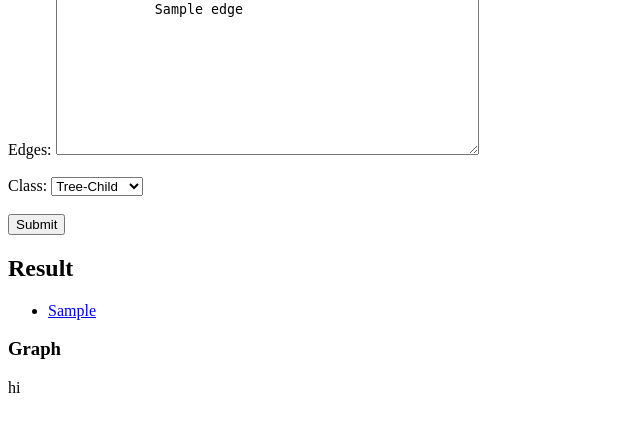
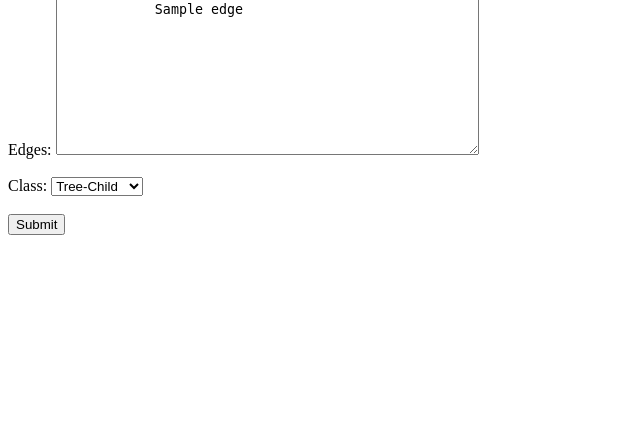
Before and after one commit to RemieJanssen/PhyloWebTools, a Flask app: template templates/orientation.html in a window 1280 px wide. Shown: the part 143-575 px from the top of the page, without its empty margins (0-640 px from the left). Run offline with Flask 3, Linux system fonts and the light colour scheme; the template is opened without the code that fills it: most values are stand-ins (such as "Sample title", 1, 10 or a date in 2020).

Commit message:
Only show results if input is given

```diff
--- a/app.py
+++ b/app.py
@@ -26,7 +26,7 @@
     network_class = request.args.get("class", "")
     class_checker, chain_length = class_checker_dict.get(network_class, class_checker_dict["default"])
     if not edges:
-        return render_template("orientation.html", edges="", orientations="", network_class=network_class)
+        return render_template("orientation.html", edges="", orientations=None, network_class=network_class, show_results=False)
 
     edges = edges.splitlines()
     edges = [e.split() for e in edges]
@@ -34,26 +34,19 @@
 
     network = nx.Graph(edges)
 
-    orientations = LevelStuff(network, chain_length, class_checker)
+    orientations = LevelStuff(network, chain_length, class_checker) or dict()
     oriented_networks = [OrientationAlgorithmBinary(network,rootEdge,reticulations) for rootEdge, reticulations in orientations.items()]
     oriented_networks_edge_lists = [json.dumps([e for e in oriented_network.edges]) for oriented_network in oriented_networks]
 
-    print(oriented_networks_edge_lists)
-
-    return render_template("orientation.html", edges=edges, orientations=oriented_networks_edge_lists, network_class=network_class)
+    return render_template("orientation.html", edges=edges, orientations=oriented_networks_edge_lists, network_class=network_class, show_results=True)
 
 @app.route("/draw_oriented_network")
 def _draw_oriented_network():
     """Takes a list of edges and returns a graphviz svg picture of the graph.
     Each node is labeled with its label.
     """
-    print()
     edges = request.args.get("edges", "[]")
-    print(edges)
     edges = json.loads(edges)
-    print(edges)
     network = nx.DiGraph(edges)
-    print(network.edges)
     network_svg = nx.nx_agraph.to_agraph(network).draw(format="svg", prog="dot")
-    print(Markup(network_svg))
     return Markup(network_svg)
--- a/templates/orientation.html
+++ b/templates/orientation.html
@@ -28,16 +28,20 @@
         <input type="submit" value="Submit">
     </form>
 
+    {% if show_results %}
     <h2>Result</h2>
+
+
     <ul class="dropdown-menu">
         {% for orientation_edge_list in orientations %}
         <li class="orientation"><a href="#">{{ orientation_edge_list }}</a></li>
         {% endfor %}
     </ul>
 
+
     <h3>Graph</h3>
-    <div id="graph">hi</div>
-
+    <div id="graph"></div>
+    {% endif %}
 
 
 </body>
```
